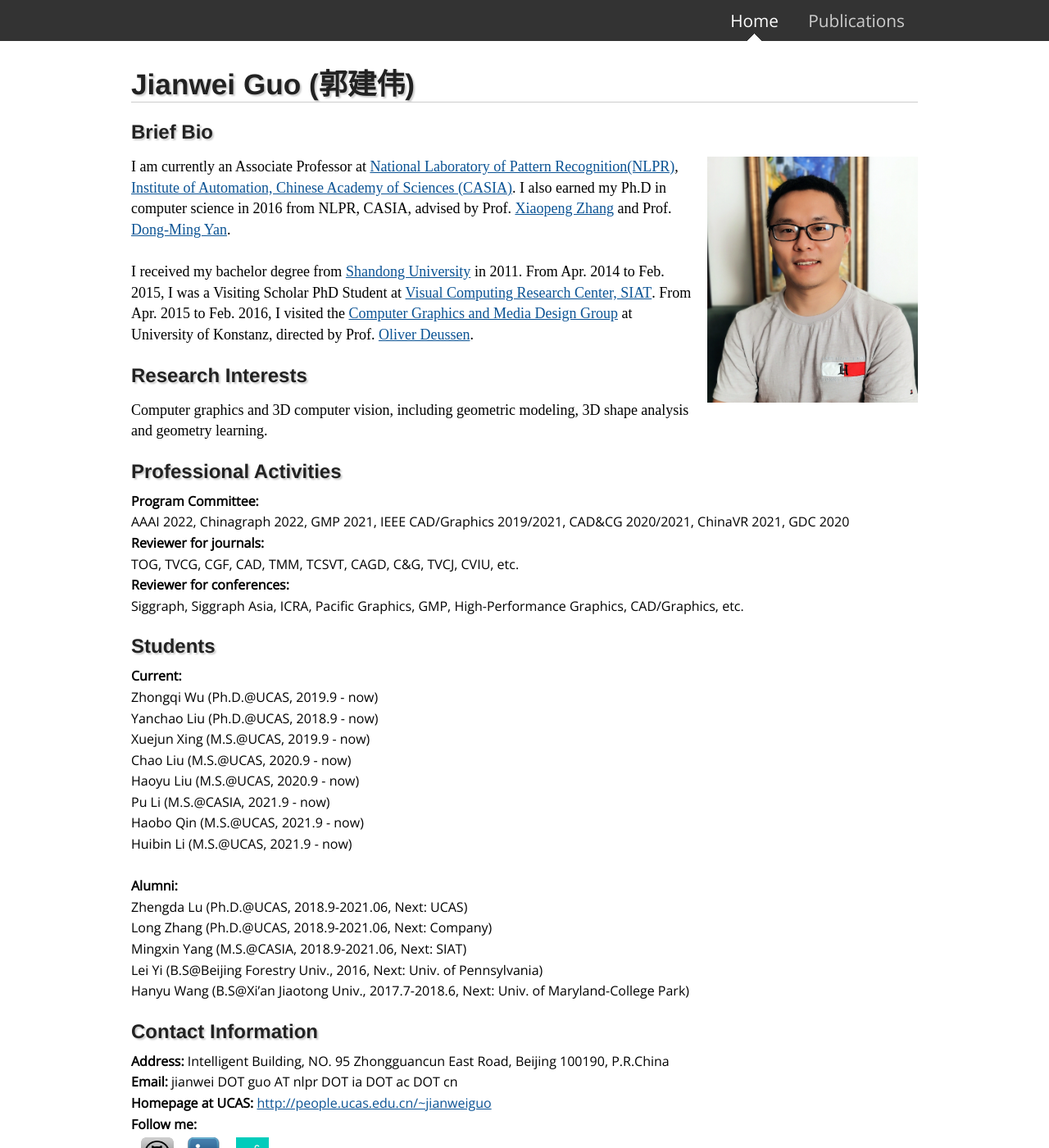
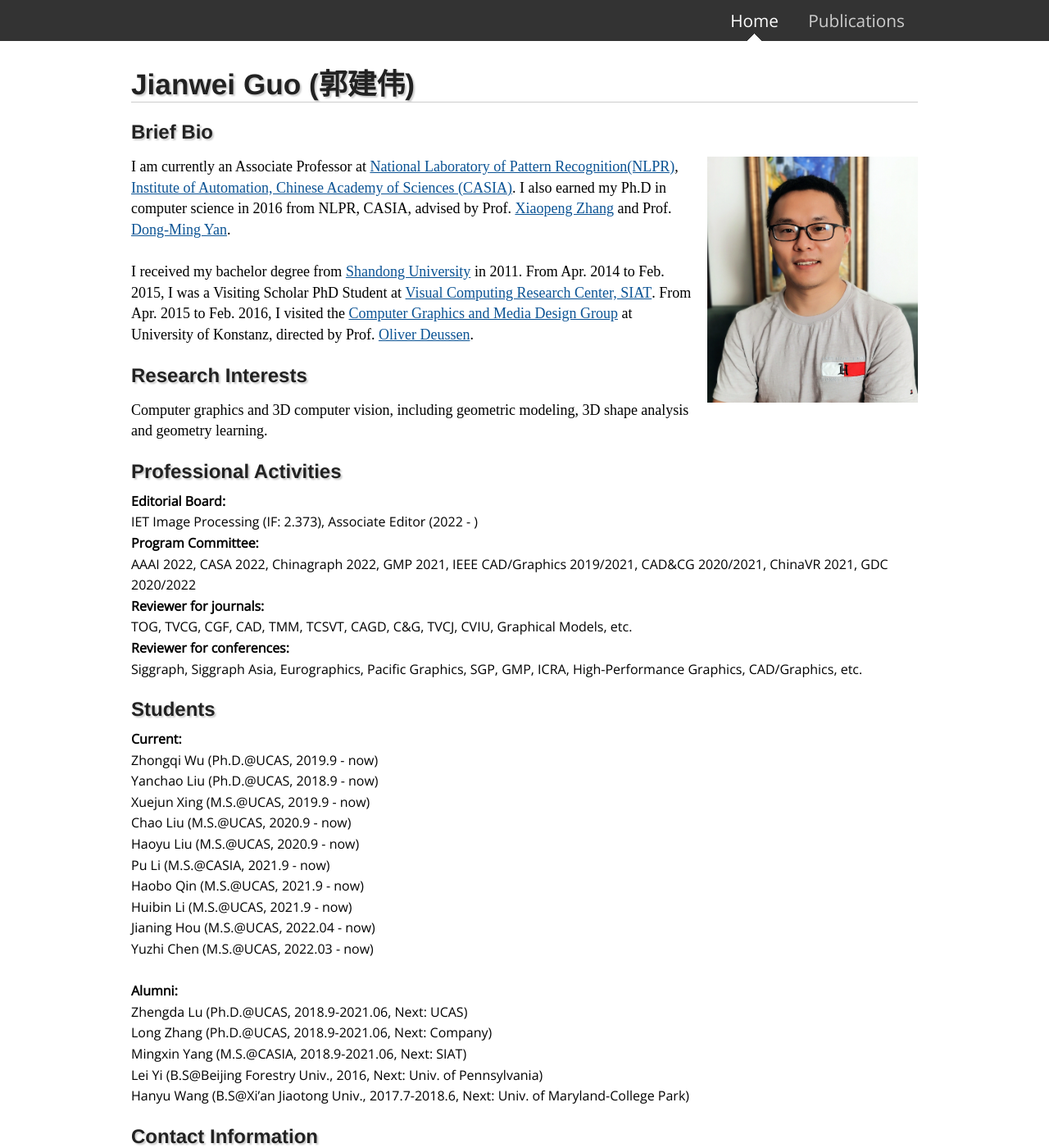
Before and after one commit to jianweiguo/jianweiguo.github.io, a Jekyll site: the page built from index.html, in a window 1280 px wide and 1400 px high. Shown: the whole window at 82% size. Built offline with Jekyll 4.4.1, drawn with Linux system fonts in a browser that asks for light colours.

Commit message:
Update index.html

```diff
--- a/index.html
+++ b/index.html
@@ -28,9 +28,10 @@ I received my bachelor degree from <a href="http://en.sdu.edu.cn/" target="_blan
 
 <!--Activities-->
 <h2>Professional Activities</h2>
-	<h4>Program Committee:</h4> AAAI 2022, Chinagraph 2022, GMP 2021, IEEE CAD/Graphics 2019/2021, CAD&CG 2020/2021, ChinaVR 2021, GDC 2020
-    <h4>Reviewer for journals:</h4> TOG, TVCG, CGF, CAD, TMM, TCSVT, CAGD, C&G, TVCJ, CVIU, etc.
-	<h4>Reviewer for conferences:</h4> Siggraph, Siggraph Asia, ICRA, Pacific Graphics, GMP, High-Performance Graphics, CAD/Graphics, etc.
+	<h4>Editorial Board:</h4> IET Image Processing (IF: 2.373), Associate Editor (2022 - )
+	<h4>Program Committee:</h4> AAAI 2022, CASA 2022, Chinagraph 2022, GMP 2021, IEEE CAD/Graphics 2019/2021, CAD&CG 2020/2021, ChinaVR 2021, GDC 2020/2022
+        <h4>Reviewer for journals:</h4> TOG, TVCG, CGF, CAD, TMM, TCSVT, CAGD, C&G, TVCJ, CVIU, Graphical Models, etc.
+	<h4>Reviewer for conferences:</h4> Siggraph, Siggraph Asia, Eurographics, Pacific Graphics, SGP, GMP, ICRA, High-Performance Graphics, CAD/Graphics, etc.
 
 <!--Students-->
 <h2>Students</h2>
@@ -43,6 +44,8 @@ I received my bachelor degree from <a href="http://en.sdu.edu.cn/" target="_blan
 	Pu Li (M.S.@CASIA, 2021.9 - now)<br />
 	Haobo Qin (M.S.@UCAS, 2021.9 - now)<br />
 	Huibin Li (M.S.@UCAS, 2021.9 - now)<br />
+	Jianing Hou (M.S.@UCAS, 2022.04 - now)<br />
+	Yuzhi Chen (M.S.@UCAS, 2022.03 - now)<br />
 
 	<br />
 	<h4>Alumni:</h4>
```
